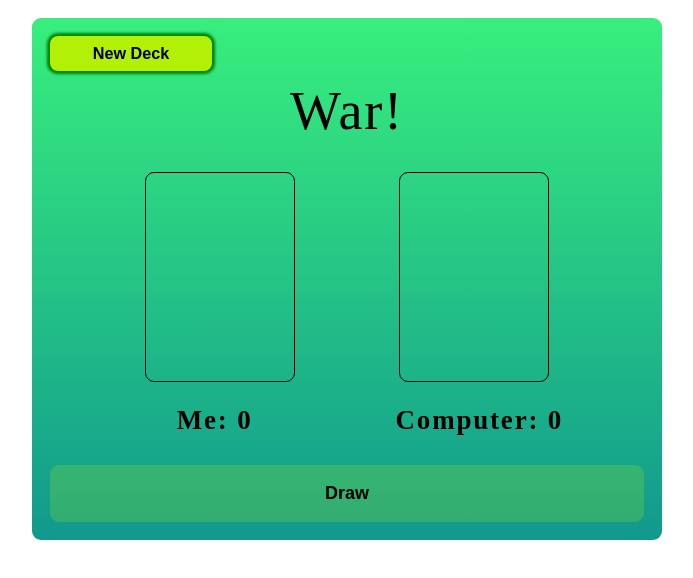
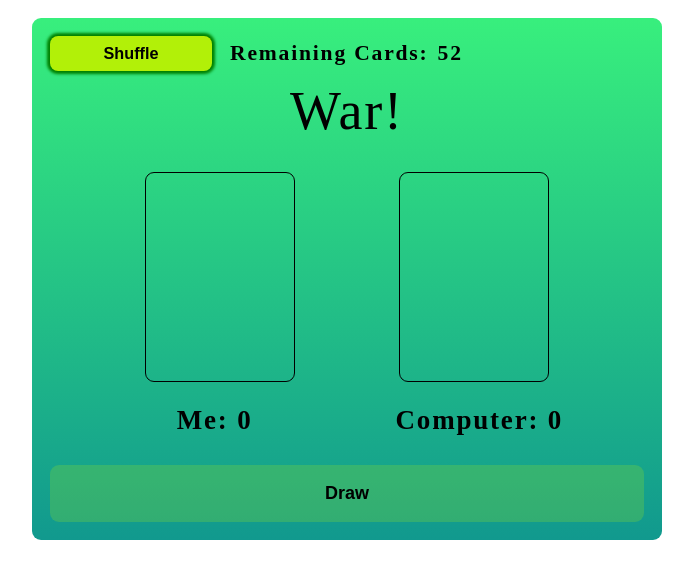
Before and after one commit to orelkris/gameOfWar, a plain HTML site: page index.html in a window 1280 px wide. Both pictures are taken after a click on the button "New Deck". Shown: the whole page, without its empty margins (293-986 px from the left). Drawn offline with Linux system fonts and the light colour scheme; no server answers; a web font is replaced by a local one.

Commit message:
Update Remining Cards number

```diff
--- a/css/styles.css
+++ b/css/styles.css
@@ -203,10 +203,26 @@ main.container-flex {
   width: 100%;
   display: flex;
   align-items: center;
+  justify-content: start;
+  gap: 1rem;
 }
 
 .header button {
   flex: 1;
+}
+
+.header h3 {
+  font-size: 1.2rem;
+}
+
+.header h3 {
+  margin: 0;
+  display: flex;
+  align-items: center;
+}
+
+.remaining-cards {
+  margin-left: 0.5rem;
 }
 
 /* MAIN CONTENT */
--- a/index.html
+++ b/index.html
@@ -19,8 +19,12 @@
       <main class="container container-flex">
         <div class="header">
           <button id="btn-new-deck" class="btn btn-secondary">
-            <span id="span-new-deck">New Deck</span>
+            <span id="span-deck-text">New Deck</span>
           </button>
+          <h3>
+            Remaining Cards:
+            <span id="remaining-cards" class="remaining-cards">52</span>
+          </h3>
         </div>
         <div class="main-content">
           <h1>War!</h1>
--- a/js/script.js
+++ b/js/script.js
@@ -25,6 +25,8 @@ const computerCardDiv = document.getElementById("card-computer");
 const playerScore = document.querySelector("#player-score span");
 const computerScore = document.querySelector("#computer-score span");
 const roundMessage = document.getElementById("main-round-winner");
+const remainingCards = document.getElementById("remaining-cards");
+const buttonDeckText = document.getElementById("span-deck-text");
 
 // but default the draw button should be disabled until the deck of cards has been acquired
 const buttonDraw = document.getElementById("btn-draw-cards");
@@ -53,11 +55,13 @@ function getDeck() {
       // now that the deck is available for usage, the draw button should be enabled
       buttonDraw.disabled = false;
     });
+
+  updateButtonText(buttonDeck, "Shuffle");
 }
 
 function drawCards(id = deckId, cardAmount = CARDS_TO_DRAW) {
   fetch(
-    `https://apis.scrimba.com/deckofcards/api/deck/${deckId}/draw/?count=${2}`
+    `https://apis.scrimba.com/deckofcards/api/deck/${deckId}/draw/?count=${CARDS_TO_DRAW}`
   )
     .then((res) => res.json())
     .then((data) => {
@@ -66,6 +70,8 @@ function drawCards(id = deckId, cardAmount = CARDS_TO_DRAW) {
 
       // Player should not be able to press the draw button until the next round begins and the score is displayed
       buttonDraw.disabled = true;
+
+      updateDeckCountHtml(CARDS_TO_DRAW);
 
       createCardHtml(
         playerCardDiv,
@@ -157,7 +163,7 @@ function updateScore(score) {
   setTimeout(() => {
     round++;
     buttonDraw.disabled = false;
-  }, 2000);
+  }, 1500);
 }
 
 function scoreAnimation(player, messageElem, message) {
@@ -173,3 +179,11 @@ function scoreAnimation(player, messageElem, message) {
     { once: true }
   );
 }
+
+function updateDeckCountHtml(numCardsDrawn) {
+  remainingCards.textContent = +remainingCards.textContent - numCardsDrawn;
+}
+
+function updateButtonText(button, text) {
+  button.textContent = text;
+}
```
